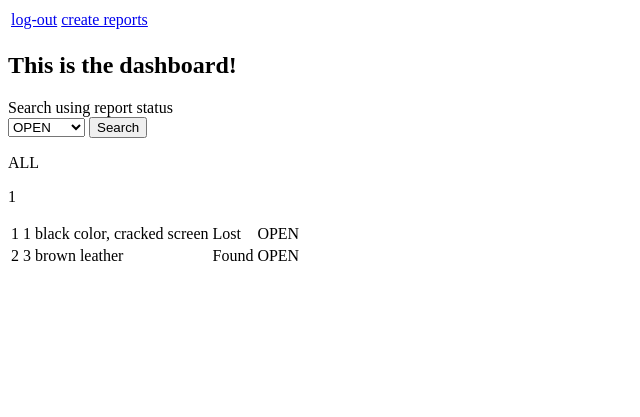
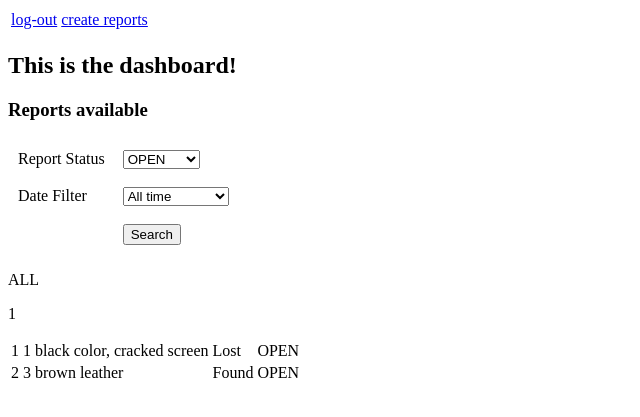
Before and after one commit to TheJuanderer/CMSC127-FinalProj, a PHP site: page /dashboardView.php in a window 1280 px wide. Shown: the top 417 px of the page, without its empty margins (0-640 px from the left). Run offline with PHP 8.4, Linux system fonts and the light colour scheme; a user stored in the database is signed in; data comes from the database, SQL or seed files in the repository.

Commit message:
redirect from creating a report to the dashboard, added a date filter when viewing reports, added a file that checks from the protected pages if the user is logged in, added a logout function, changed how queries are built and executed when viewing reports

```diff
--- a/addReport.php
+++ b/addReport.php
@@ -34,7 +34,7 @@ $sql = "INSERT INTO `reports` (`category_id`, `user_id`, `item_id`, `item_desc`,
 
 
         if ($conn->query($sql) === TRUE) {
-            header("Location: index.html"); //redirect back to home
+            header("Location: dashboardView.php"); //redirect back to home
         } else {
             echo "Error: " . $sql . "<br>" . $conn->error;
         }
--- a/dashboardView.php
+++ b/dashboardView.php
@@ -10,27 +10,67 @@ this is also where a user can claim or unclaim a report -->
     <body>
         <table>
             <tr>
-                <td><a href="loginView.php">log-out</a></td>
+                <td><a href="logout.php">log-out</a></td>
                 <td><a href="newReportPage.php">create reports</a></td>
             </tr>
         </table>
 
         <h2>This is the dashboard!</h2>
 
+        <h3>Reports available</h3>
+        <form method="POST" action="dashboardView.php">
+            <table border="0" cellpadding="8">
 
-        <form method = "POST" action = "dashboardView.php">
-            <label>Search using report status</label>
-            <br>
-            <select name = "statusSearch">
-                <option value = "OPEN">OPEN</option>
-                <option value = "CLOSED">CLOSED</option>
-                <option value = "ALL">ALL</option>
-            </select>
-            <button type="submit">Search</button>
+                <tr>
+                    <td><label>Report Status</label></td>
+                    <td>
+                        <select name="statusSearch">
+                            <option value="OPEN">OPEN</option>
+                            <option value="CLOSED">CLOSED</option>
+                            <option value="ALL">ALL</option>
+                        </select>
+                    </td>
+                </tr>
+
+                <tr>
+                    <td><label>Date Filter</label></td>
+                    <td>
+                        <select name="datePreset">
+                            <option value="ALL">All time</option>
+                            <option value="TODAY">Today</option>
+                            <option value="LAST_7">Last 7 days</option>
+                            <option value="LAST_30">Last 30 days</option>
+                            <option value="CUSTOM">Custom range</option>
+                        </select>
+                    </td>
+                </tr>
+                <!--
+                <tr>
+                    <td><label>From Date</label></td>
+                    <td>
+                        <input type="date" name="dateFrom">
+                    </td>
+                </tr>
+
+                <tr>
+                    <td><label>To Date</label></td>
+                    <td>
+                        <input type="date" name="dateTo">
+                    </td>
+                </tr>
+                -->
+                <tr>
+                    <td></td>
+                    <td>
+                        <button type="submit">Search</button>
+                    </td>
+                </tr>
+
+            </table>
         </form>
 
         <div class = "" id = "reportSearchResult">
-            <?php include "dashboard.php";?>
+            <?php include "viewReport.php";?>
         </div>
 
 
--- /dev/null
+++ b/viewReport.php
@@ -0,0 +1,92 @@
+<?php
+/*this is the "dashboard.php"
+get the value from the select element, if the user did not choose then the default 'ALL'
+would be the statusSearch*/
+include 'DBConnector.php';
+
+session_start();
+
+//intialize
+$conditions = [];
+
+//get the search filter presets
+$statusSearch = $_POST['statusSearch'] ?? 'ALL';
+$dateSearch = $_POST['datePreset'] ?? 'ALL';
+
+//output the statusSearch string
+echo "<p>$statusSearch</p>";
+echo "<p>{$_SESSION['user_id']}</p>"; //the page saves the credentials of the user from the loginView
+
+//create the query depending on the search status you want
+//STATUS FILTER
+if ($statusSearch !== 'ALL') {
+    $conditions[] = "report_status = '$statusSearch'";
+}
+
+// DATE FILTER
+if ($dateSearch !== 'ALL') {
+
+    if ($dateSearch === 'TODAY') {
+        $conditions[] = "DATE(report_date_made) = CURDATE()";
+    }
+
+    if ($dateSearch === 'LAST_7') {
+        $conditions[] = "report_date_made >= DATE_SUB(NOW(), INTERVAL 7 DAY)";
+    }
+
+    if ($dateSearch === 'LAST_30') {
+        $conditions[] = "report_date_made >= DATE_SUB(NOW(), INTERVAL 30 DAY)";
+    }
+
+    // CUSTOM will come later when you add dateFrom/dateTo inputs
+}
+
+// BASE QUERY
+$repQuery = "SELECT * FROM reports";
+
+// ATTACH CONDITIONS IF ANY
+if (count($conditions) > 0) {
+    $repQuery .= " WHERE " . implode(" AND ", $conditions);
+}
+
+$rows = fetchAllRows($conn, $repQuery);
+
+    //returns info about the reports as html elements
+echo "<table>";
+    foreach ($rows as $row) {
+        //create html elements
+        echo "
+        <tr>
+            <td>{$row['report_id']}</td>
+            <td>{$row['category_id']}</td>
+            <td>{$row['item_desc']}</td>
+            <td>{$row['report_type']}</td>
+            <td>{$row['report_status']}</td>
+        </tr>
+        ";
+    }
+echo "</table>";
+
+
+//return an array of the
+function fetchAllRows($conn, $query) {
+    $res = $conn->query($query);
+
+    if (!$res) {
+        die("Query failed: " . $conn->error);
+    }
+
+    $rows = [];
+
+    while ($row = $res->fetch_assoc()) {
+        $rows[] = $row;
+    }
+
+    return $rows;
+}
+
+
+
+
+
+?>
```
Also changed, not shown: checkProtectedPage.php (added, +11 -0 lines), dashboard.php (deleted, +0 -52 lines), logout.php (added, +13 -0 lines), uploads/type-c-charger.jfif (added).
